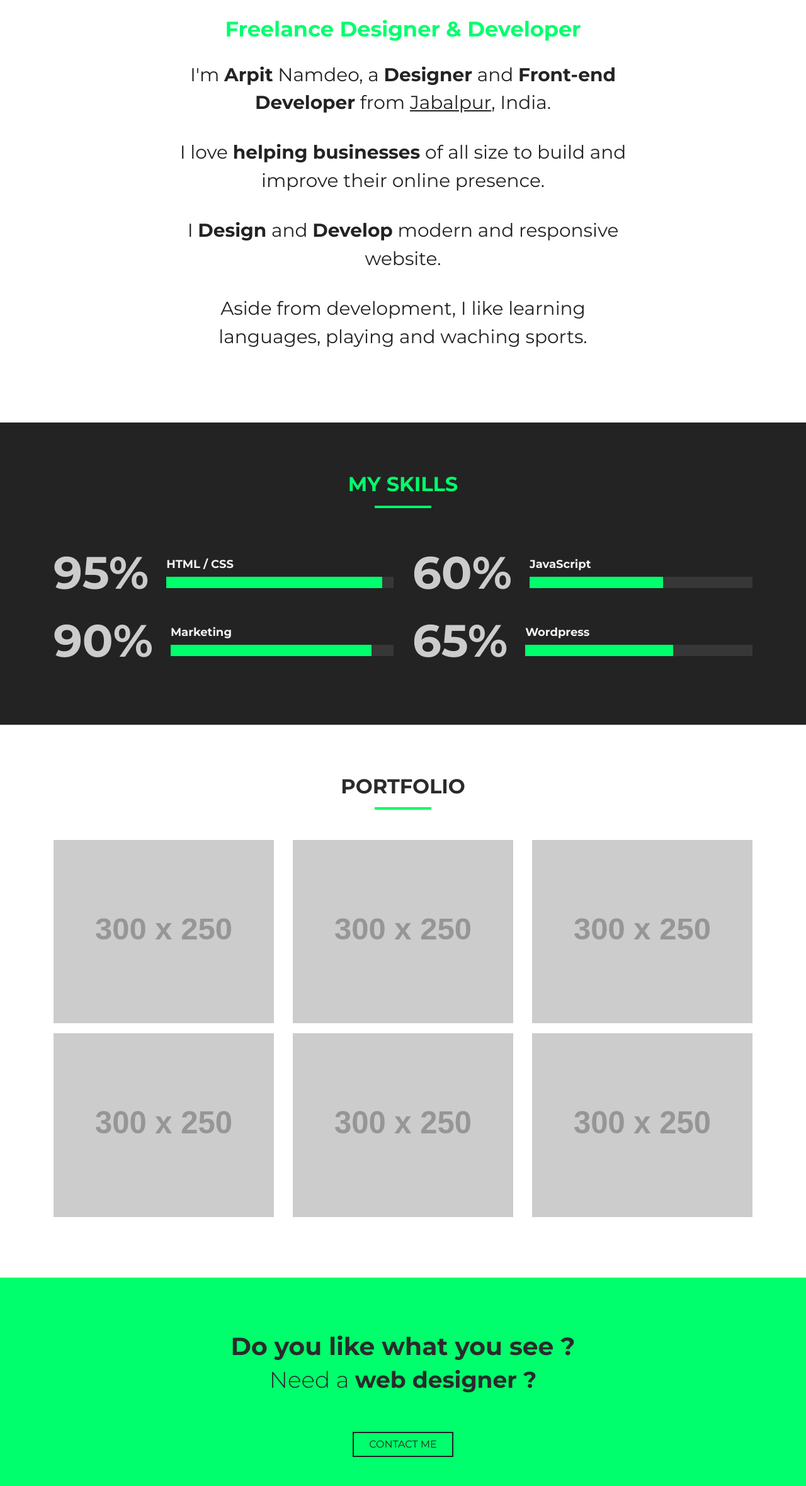
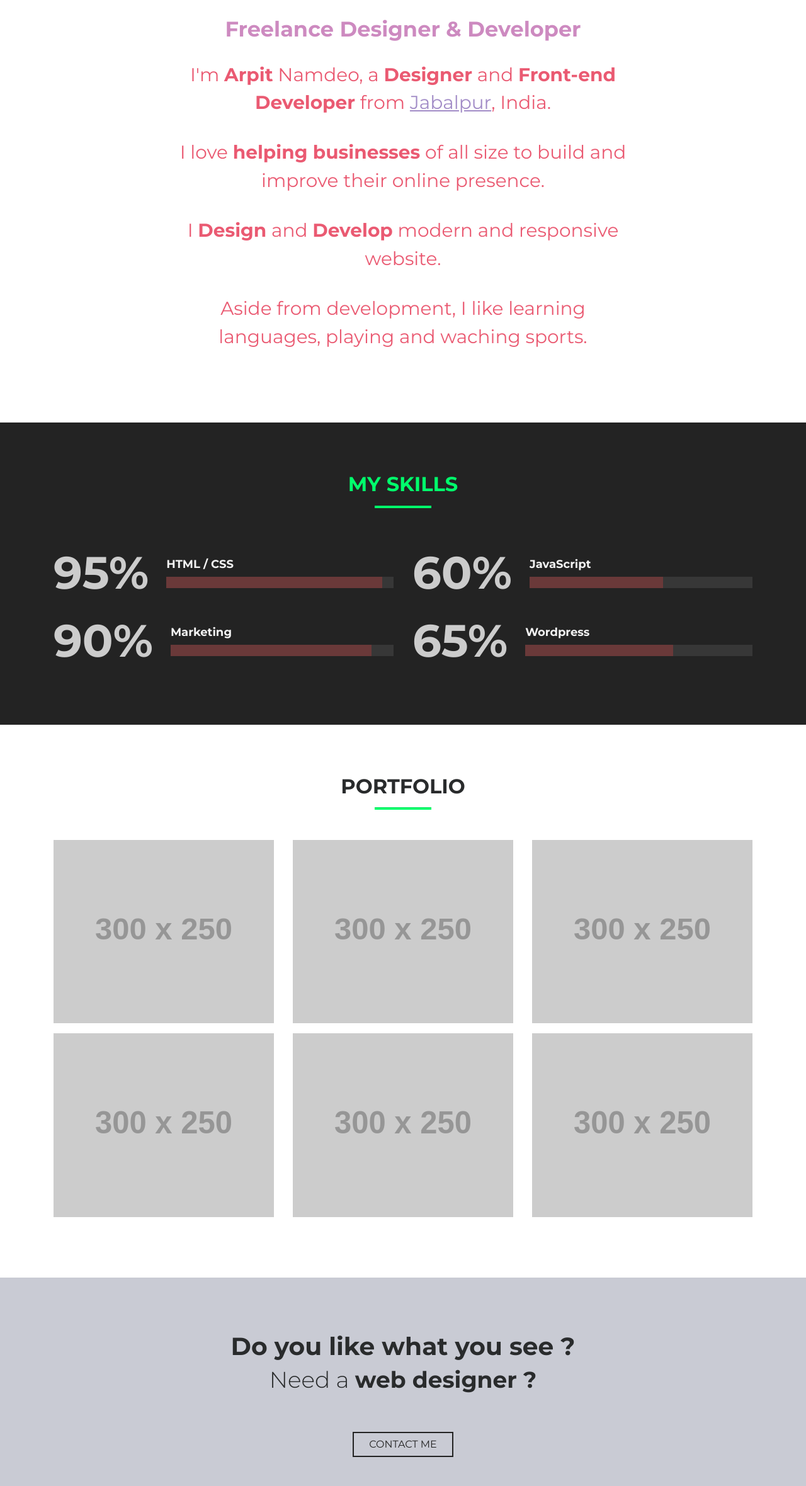
Before and after one commit to arpitnamdeo95/Arpit-portfolio-, a plain HTML site: page INDEX.HTML in a window 1280 px wide. Shown: the part 1331-3691 px from the top of the page at 63% size. Drawn offline with nearby package versions, Linux system fonts and the light colour scheme; placeholder pictures from the web are drawn by us.

Commit message:
footer change

```diff
--- a/styles.css
+++ b/styles.css
@@ -207,14 +207,14 @@ body {
       margin-bottom: 2rem; }
     #about .lead {
       font-size: 1.5rem;
-      color: #00ff6c;
+      color: #cd8ac0;
       font-weight: 700;
       margin-bottom: 1.5rem; }
     #about p {
       font-size: 1.25rem;
-      color: #232323; }
+      color: #ea5a72; }
       #about p a {
-        color: #232323;
+        color: #a28cc7;
         text-decoration: underline;
         -webkit-transition: all 0.3s;
         -o-transition: all 0.3s;
@@ -294,7 +294,7 @@ body {
           background-color: #373737; }
           #skills .skill .progress-container .progress .progress-bar {
             height: 1.125rem;
-            background-color: #00ff6c; }
+            background-color: #6a3939; }
 
   #portfolio {
     padding: 5rem 0;
@@ -311,7 +311,7 @@ body {
         right: .75rem;
         bottom: .75rem;
         left: .75rem;
-        background-color: #00ff6c;
+        background-color: #dec7c7;
         padding-top: 4rem;
         opacity: 0;
         -webkit-transition: all .5s;
@@ -319,7 +319,7 @@ body {
         transition: all .5s;
         color: #232323; }
         #portfolio figure figcaption:hover {
-          background-color: rgba(0, 255, 108, 0.6);
+          background-color: rgba(149, 82, 120, 0.6);
           opacity: 1; }
         #portfolio figure figcaption h3 {
           text-transform: uppercase; }
@@ -336,7 +336,7 @@ body {
 
   #contact {
     padding: 5rem 0;
-    background-color: #00ff6c;
+    background-color: #c9cbd4;
     text-align: center; }
     #contact .lead {
       margin-bottom: -.25rem;
@@ -379,7 +379,7 @@ body {
         -o-transition: all .3s;
         transition: all .3s; }
         #footer p a:hover {
-          color: #00ff6c; }
+          color: #7a746b; }
       #footer p .fa-heart {
         color: red; }
 
```
